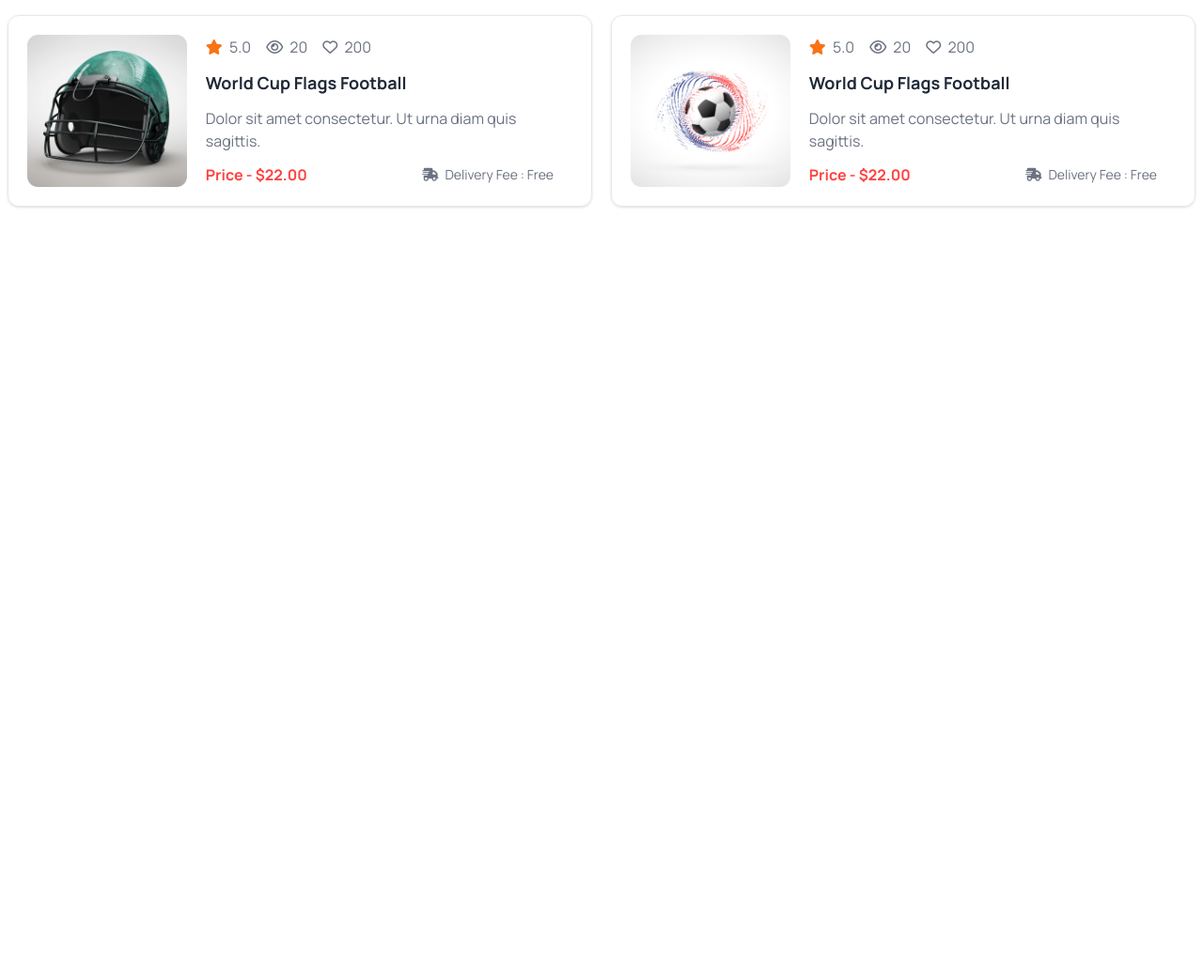
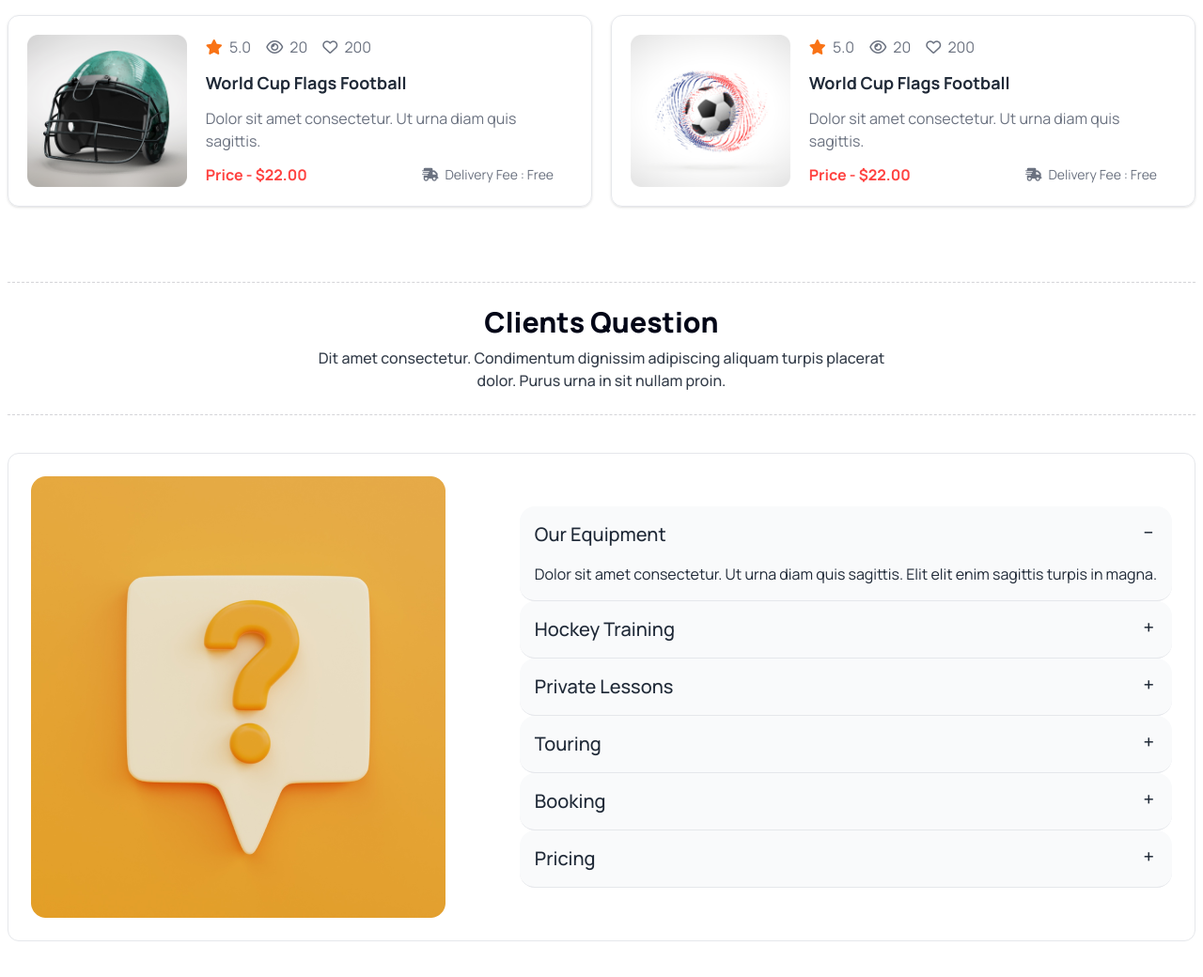
Before and after one commit to hkhridoy17/hockey-sports-with-daisyUI, a plain HTML site: page index.html in a window 1280 px wide. Shown: the part 2775-3815 px from the top of the page at 94% size. Before the commit the page ends 3075 px from the top, so only its background shows below. Drawn offline with nearby package versions, Linux system fonts and the light colour scheme.

Commit message:
question section added

```diff
--- a/index.html
+++ b/index.html
@@ -1,5 +1,5 @@
 <!DOCTYPE html>
-<html lang="en">
+<html lang="en" data-theme="light">
   <head>
     <meta charset="UTF-8" />
     <meta name="viewport" content="width=device-width, initial-scale=1.0" />
@@ -560,6 +560,106 @@
           </div>
         </div>
       </section>
+
+      <!-- question section -->
+      <section class="mx-2 my-20">
+        <!-- section content -->
+        <div
+          class="text-center border-y py-3 lg:py-6 border-dashed border-zinc-300"
+        >
+          <h2 class="text-xl lg:text-3xl mb-2 font-extrabold text-slate-950">
+            Clients Question
+          </h2>
+          <p class="opacity-90 font-medium lg:w-1/2 mx-auto">
+            Dit amet consectetur. Condimentum dignissim adipiscing aliquam
+            turpis placerat dolor. Purus urna in sit nullam proin.
+          </p>
+        </div>
+        <!-- question content -->
+        <div
+          class="border p-6 rounded-xl flex flex-col lg:flex-row justify-between items-center gap-6 mt-10"
+        >
+          <!-- image -->
+          <div>
+            <img class="w-full" src="./images/question.png" alt="" />
+          </div>
+          <!-- questions -->
+          <div>
+            <!-- single question -->
+            <div class="collapse collapse-plus bg-gray-50 border-b">
+              <input type="radio" name="my-accordion-3" checked="checked" />
+              <div class="collapse-title text-xl font-medium">
+                Our Equipment
+              </div>
+              <div class="collapse-content">
+                <p>
+                  Dolor sit amet consectetur. Ut urna diam quis sagittis. Elit
+                  elit enim sagittis turpis in magna.
+                </p>
+              </div>
+            </div>
+            <!-- single question -->
+            <div class="collapse collapse-plus bg-gray-50 border-b">
+              <input type="radio" name="my-accordion-3" />
+              <div class="collapse-title text-xl font-medium">
+                Hockey Training
+              </div>
+              <div class="collapse-content">
+                <p>
+                  Dolor sit amet consectetur. Ut urna diam quis sagittis. Elit
+                  elit enim sagittis turpis in magna.
+                </p>
+              </div>
+            </div>
+            <!-- single question -->
+            <div class="collapse collapse-plus bg-gray-50 border-b">
+              <input type="radio" name="my-accordion-3" />
+              <div class="collapse-title text-xl font-medium">
+                Private Lessons
+              </div>
+              <div class="collapse-content">
+                <p>
+                  Dolor sit amet consectetur. Ut urna diam quis sagittis. Elit
+                  elit enim sagittis turpis in magna.
+                </p>
+              </div>
+            </div>
+            <!-- single question -->
+            <div class="collapse collapse-plus bg-gray-50 border-b">
+              <input type="radio" name="my-accordion-3" />
+              <div class="collapse-title text-xl font-medium">Touring</div>
+              <div class="collapse-content">
+                <p>
+                  Dolor sit amet consectetur. Ut urna diam quis sagittis. Elit
+                  elit enim sagittis turpis in magna.
+                </p>
+              </div>
+            </div>
+            <!-- single question -->
+            <div class="collapse collapse-plus bg-gray-50 border-b">
+              <input type="radio" name="my-accordion-3" />
+              <div class="collapse-title text-xl font-medium">Booking</div>
+              <div class="collapse-content">
+                <p>
+                  Dolor sit amet consectetur. Ut urna diam quis sagittis. Elit
+                  elit enim sagittis turpis in magna.
+                </p>
+              </div>
+            </div>
+            <!-- single question -->
+            <div class="collapse collapse-plus bg-gray-50 border-b">
+              <input type="radio" name="my-accordion-3" />
+              <div class="collapse-title text-xl font-medium">Pricing</div>
+              <div class="collapse-content">
+                <p>
+                  Dolor sit amet consectetur. Ut urna diam quis sagittis. Elit
+                  elit enim sagittis turpis in magna.
+                </p>
+              </div>
+            </div>
+          </div>
+        </div>
+      </section>
     </main>
     <footer></footer>
   </body>
```
